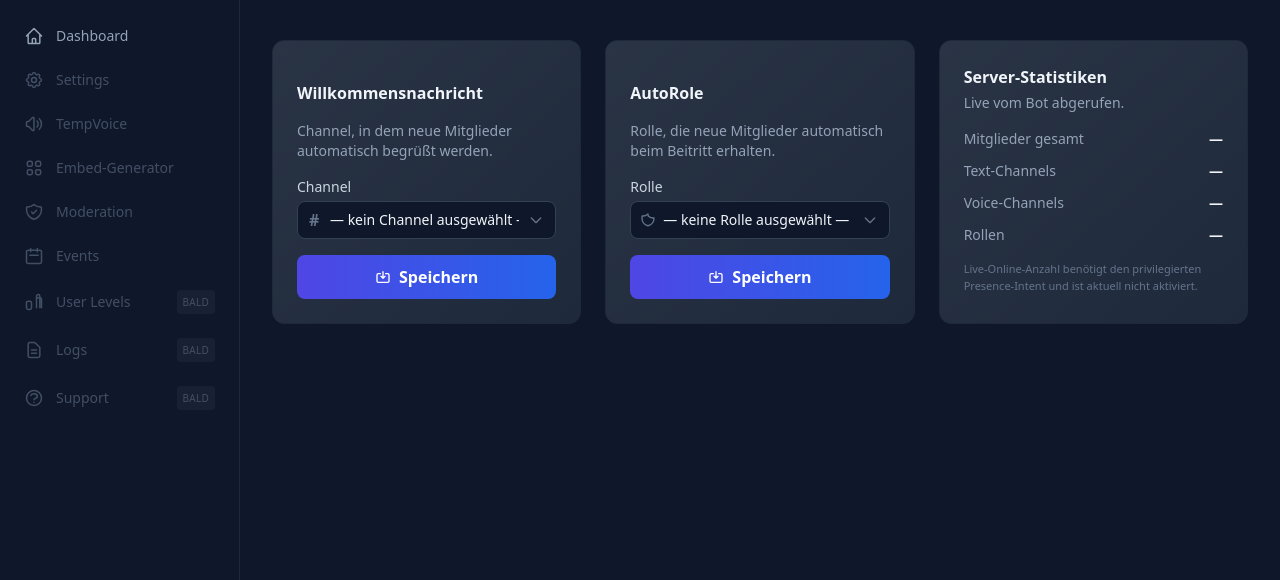
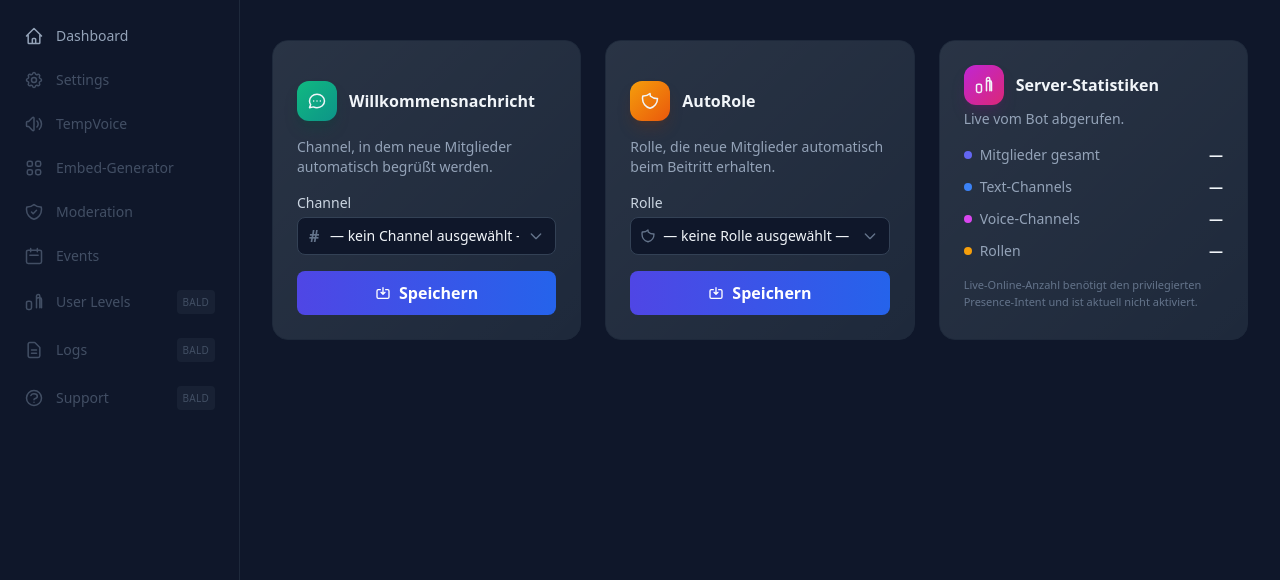
Before and after one commit to Lon3lyBlade/discord-mee6-bot, a Flask app: template dashboard/templates/settings.html in a window 1280 px wide. Shown: the part 64-644 px from the top of the page. Run offline with Flask 3, Linux system fonts and the light colour scheme; the template is opened without the code that fills it, so the values that code supplies are empty; parts of the project's set-up code (start-up, migrations or seed data) failed here and were passed over; some libraries are stand-ins or nearby versions.

Commit message:
Farbschema von Settings, TempVoice und Embed-Generator an Dashboard-V2-Stil angleichen
Ergänzt Gradient-Icon-Badges in den Kartenköpfen (Willkommensnachricht,
AutoRole, Server-Statistiken, TempVoice, Embed-Generator), farbige
Status-Punkte in der Statistik-Karte, einen Live-Badge auf der
Embed-Vorschau und eine farbige Hervorhebung ausgewählter TempVoice-
Kanäle, damit die Unterseiten optisch zur neuen Dashboard-Übersicht passen.

Co-Authored-By: Claude Sonnet 5 <noreply@anthropic.com>

```diff
--- a/dashboard/templates/settings.html
+++ b/dashboard/templates/settings.html
@@ -4,10 +4,17 @@
 {% block page_content %}
     <div class="grid grid-cols-1 lg:grid-cols-3 gap-6 mb-10">
         <form method="post" action="{{ url_for('set_welcome_channel', guild_id=guild.id) }}"
-              class="relative rounded-xl border border-slate-800 bg-[#1e293b] p-6 space-y-4 overflow-hidden">
+              class="relative rounded-2xl border border-slate-800 bg-[#1e293b] p-6 space-y-4 overflow-hidden">
             <div class="absolute inset-0 bg-gradient-to-br from-white/[0.05] to-transparent pointer-events-none"></div>
             <div class="relative space-y-4">
-                <h2 class="font-semibold">Willkommensnachricht</h2>
+                <div class="flex items-center gap-3 min-w-0">
+                    <div class="w-10 h-10 rounded-xl bg-gradient-to-br from-emerald-500 to-teal-600 flex items-center justify-center shrink-0 shadow-lg shadow-emerald-900/30">
+                        <svg class="w-5 h-5" fill="none" stroke="currentColor" stroke-width="1.8" viewBox="0 0 24 24">
+                            <path stroke-linecap="round" stroke-linejoin="round" d="M8 12h.01M12 12h.01M16 12h.01M21 12c0 4.418-4.03 8-9 8a9.863 9.863 0 01-4.255-.949L3 20l1.395-3.72C3.512 15.042 3 13.574 3 12c0-4.418 4.03-8 9-8s9 3.582 9 8z" />
+                        </svg>
+                    </div>
+                    <h2 class="font-semibold truncate">Willkommensnachricht</h2>
+                </div>
                 <p class="text-sm text-slate-400">
                     Channel, in dem neue Mitglieder automatisch begrüßt werden.
                 </p>
@@ -40,10 +47,17 @@
         </form>
 
         <form method="post" action="{{ url_for('set_autorole', guild_id=guild.id) }}"
-              class="relative rounded-xl border border-slate-800 bg-[#1e293b] p-6 space-y-4 overflow-hidden">
+              class="relative rounded-2xl border border-slate-800 bg-[#1e293b] p-6 space-y-4 overflow-hidden">
             <div class="absolute inset-0 bg-gradient-to-br from-white/[0.05] to-transparent pointer-events-none"></div>
             <div class="relative space-y-4">
-                <h2 class="font-semibold">AutoRole</h2>
+                <div class="flex items-center gap-3 min-w-0">
+                    <div class="w-10 h-10 rounded-xl bg-gradient-to-br from-amber-500 to-orange-600 flex items-center justify-center shrink-0 shadow-lg shadow-amber-900/30">
+                        <svg class="w-5 h-5" fill="none" stroke="currentColor" stroke-width="1.8" viewBox="0 0 24 24">
+                            <path stroke-linecap="round" stroke-linejoin="round" d="M12 2.944a11.955 11.955 0 01-8.618 3.04A12.02 12.02 0 003 9c0 5.591 3.824 10.29 9 11.622 5.176-1.332 9-6.03 9-11.622a11.955 11.955 0 01-8.618-3.04L12 2.944z" />
+                        </svg>
+                    </div>
+                    <h2 class="font-semibold truncate">AutoRole</h2>
+                </div>
                 <p class="text-sm text-slate-400">
                     Rolle, die neue Mitglieder automatisch beim Beitritt erhalten.
                 </p>
@@ -77,26 +91,45 @@
             </div>
         </form>
 
-        <div class="relative rounded-xl border border-slate-800 bg-[#1e293b] p-6 overflow-hidden">
+        <div class="relative rounded-2xl border border-slate-800 bg-[#1e293b] p-6 overflow-hidden">
             <div class="absolute inset-0 bg-gradient-to-br from-white/[0.05] to-transparent pointer-events-none"></div>
             <div class="relative">
-                <h2 class="font-semibold mb-1">Server-Statistiken</h2>
+                <div class="flex items-center gap-3 mb-1">
+                    <div class="w-10 h-10 rounded-xl bg-gradient-to-br from-fuchsia-600 to-pink-600 flex items-center justify-center shrink-0 shadow-lg shadow-fuchsia-900/30">
+                        <svg class="w-5 h-5" fill="none" stroke="currentColor" stroke-width="1.8" viewBox="0 0 24 24">
+                            <path stroke-linecap="round" stroke-linejoin="round" d="M9 19v-6a2 2 0 00-2-2H5a2 2 0 00-2 2v6a2 2 0 002 2h2a2 2 0 002-2zm6 0V9a2 2 0 012-2h2a2 2 0 012 2v10m-6 0V5a2 2 0 012-2h0a2 2 0 012 2v14" />
+                        </svg>
+                    </div>
+                    <h2 class="font-semibold truncate">Server-Statistiken</h2>
+                </div>
                 <p class="text-sm text-slate-400 mb-4">Live vom Bot abgerufen.</p>
                 <div class="space-y-3">
                     <div class="flex items-center justify-between text-sm">
-                        <span class="text-slate-400">Mitglieder gesamt</span>
+                        <span class="flex items-center gap-2 text-slate-400">
+                            <span class="w-2 h-2 rounded-full bg-indigo-500"></span>
+                            Mitglieder gesamt
+                        </span>
                         <span class="font-semibold">{{ stats.member_count if stats else '—' }}</span>
                     </div>
                     <div class="flex items-center justify-between text-sm">
-                        <span class="text-slate-400">Text-Channels</span>
+                        <span class="flex items-center gap-2 text-slate-400">
+                            <span class="w-2 h-2 rounded-full bg-blue-500"></span>
+                            Text-Channels
+                        </span>
                         <span class="font-semibold">{{ stats.text_channel_count if stats else '—' }}</span>
                     </div>
                     <div class="flex items-center justify-between text-sm">
-                        <span class="text-slate-400">Voice-Channels</span>
+                        <span class="flex items-center gap-2 text-slate-400">
+                            <span class="w-2 h-2 rounded-full bg-fuchsia-500"></span>
+                            Voice-Channels
+                        </span>
                         <span class="font-semibold">{{ stats.voice_channel_count if stats else '—' }}</span>
                     </div>
                     <div class="flex items-center justify-between text-sm">
-                        <span class="text-slate-400">Rollen</span>
+                        <span class="flex items-center gap-2 text-slate-400">
+                            <span class="w-2 h-2 rounded-full bg-amber-500"></span>
+                            Rollen
+                        </span>
                         <span class="font-semibold">{{ roles | length if roles else '—' }}</span>
                     </div>
                 </div>
```
Also changed, not shown: dashboard/templates/embed_builder.html (+18 -5 lines), dashboard/templates/tempvoice.html (+13 -5 lines).
